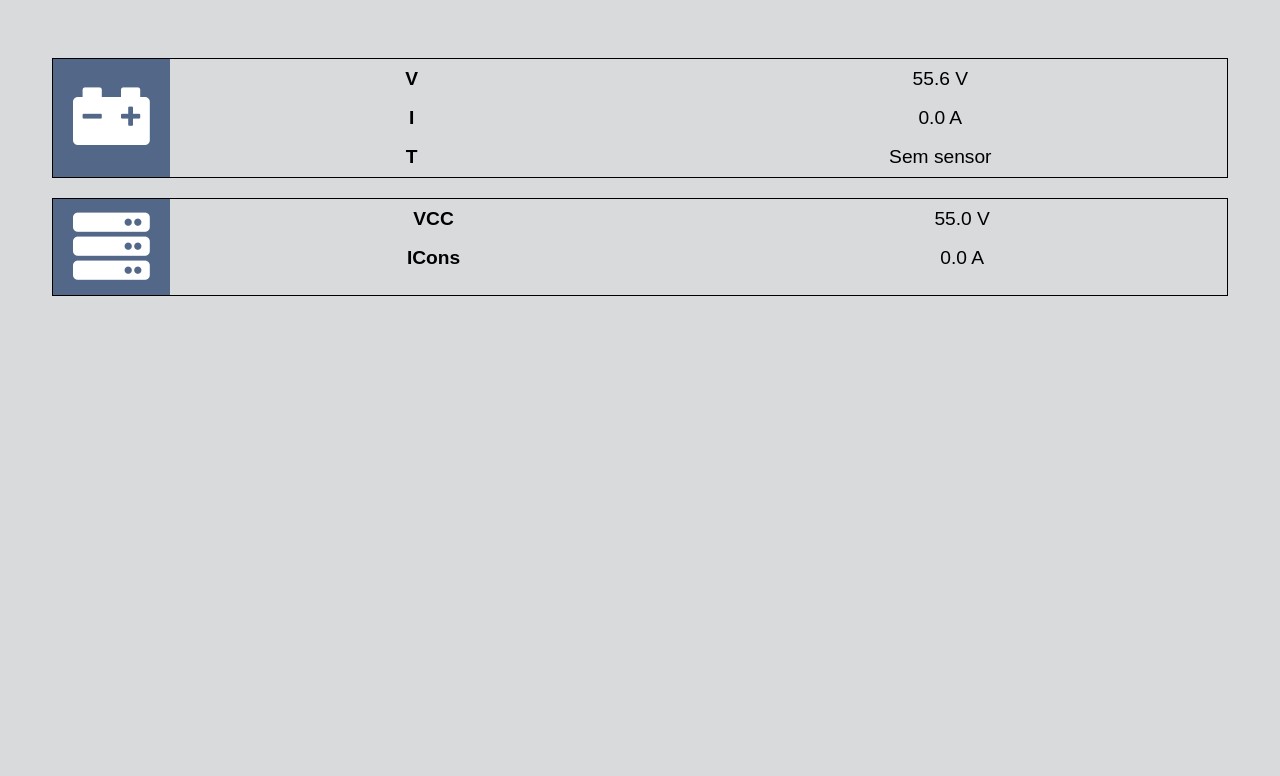
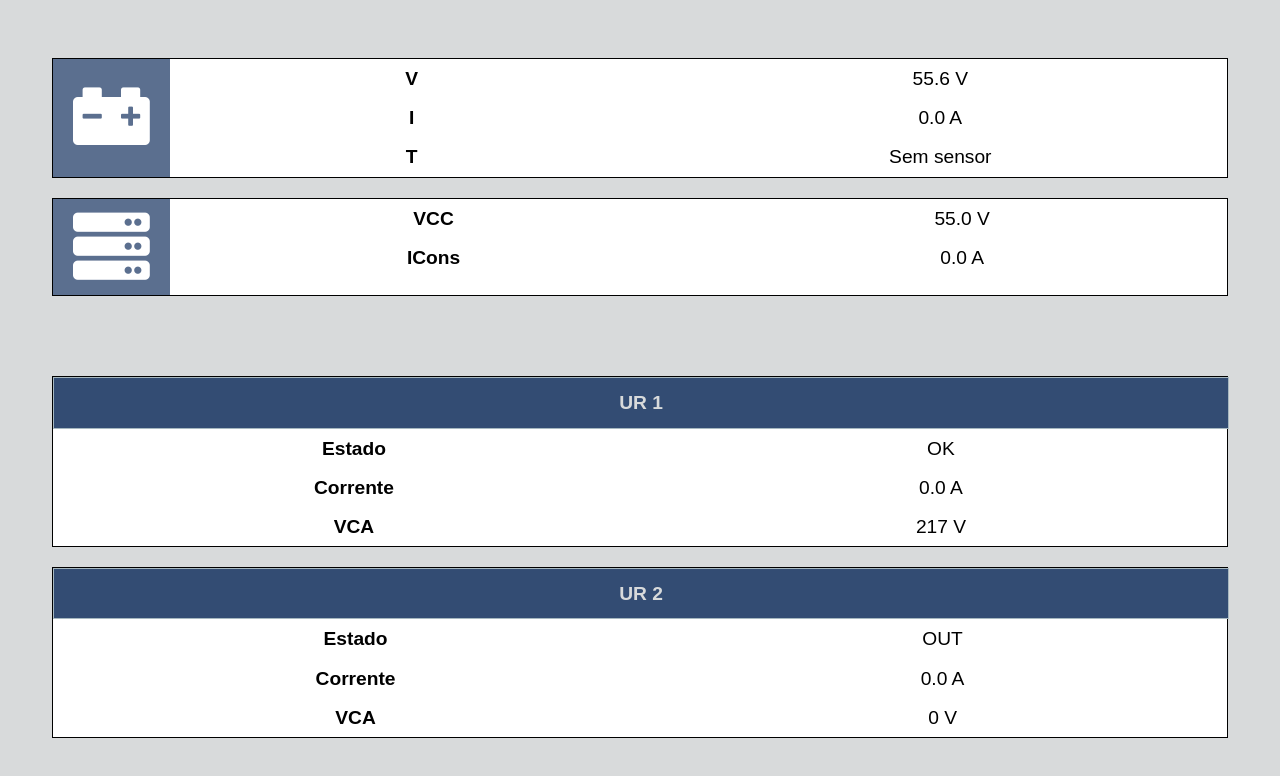
Before and after one commit to paulovictordev/painel-monitoramento, a plain HTML site: page index.html in a window 1280 px wide. Shown: the part 408-1184 px from the top of the page. Before the commit the page ends 800 px from the top, so only its background shows below. Drawn offline with Linux system fonts and the light colour scheme.

Commit message:
criando card de urs

```diff
--- a/css/styles.css
+++ b/css/styles.css
@@ -4,6 +4,7 @@ body {
 }
 .container {
   display: flex;
+  flex-direction: column;
   width: 95%;
   margin: 0 auto;
 }
@@ -11,6 +12,7 @@ body {
   display: flex;
   flex-direction: column;
   width: 100%;
+  margin-bottom: 20px;
 }
 .card-container {
   display: flex;
@@ -26,9 +28,13 @@ body {
   border: 1px solid #000;
   width: 100%;
   margin: 10px 0;
+  background-color: #FFF;
 }
 .card-item ul li {
   padding: 10px 15px;
+}
+.card-item-2 {
+  flex-direction: column;
 }
 .card-item-icon {
   display: flex;
@@ -42,6 +48,16 @@ body {
   justify-content: space-around;
   width: 100%;
 }
+.title {
+  color: #D8DADB;
+  font-size: 1.2rem;
+  font-weight: bold;
+  padding: 15px 0;
+  text-align: center;
+  border: 1px solid #A7B8C0;
+  background-color: #334C73;
+  width: 100%;
+}
 .title-1 {
   font-weight: bold;
   text-align: center;
@@ -50,3 +66,6 @@ body {
   max-width: 100%;
   height: auto;
 }
+@media screen and (min-width: 320px) {
+
+}
--- a/index.html
+++ b/index.html
@@ -94,6 +94,44 @@
 
       </section>
     </div>
+    <div class="wrapper">
+      <section class="card-container">
+        <div class="card-item card-item-2">
+          <div class="title">
+            <h3>UR 1</h3>
+          </div>
+          <div class="card-item-info">
+            <ul>
+              <li class="title-1">Estado</li>
+              <li class="title-1">Corrente</li>
+              <li class="title-1">VCA</li>
+            </ul>
+            <ul>
+              <li>OK</li>
+              <li>0.0 A</li>
+              <li>217 V</li>
+            </ul>
+          </div>
+        </div>
+        <div class="card-item card-item-2">
+          <div class="title">
+            <h3>UR 2</h3>
+          </div>
+          <div class="card-item-info">
+            <ul>
+              <li class="title-1">Estado</li>
+              <li class="title-1">Corrente</li>
+              <li class="title-1">VCA</li>
+            </ul>
+            <ul>
+              <li>OUT</li>
+              <li>0.0 A</li>
+              <li>0 V</li>
+            </ul>
+          </div>
+        </div>
+      </section>
+    </div>
   </main>
   <script src="./js/menu.js"></script>
 </body>
```
